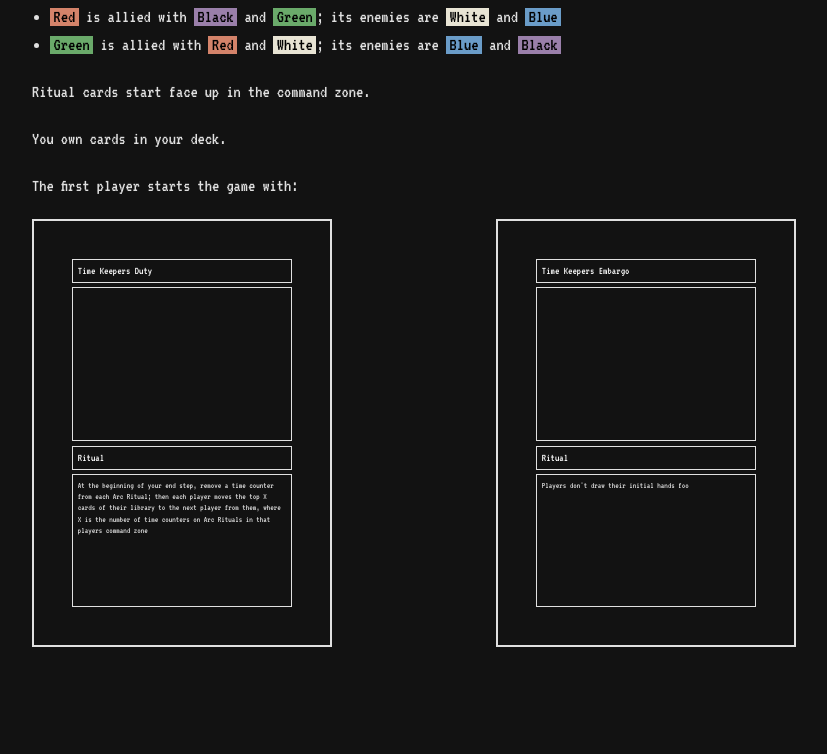
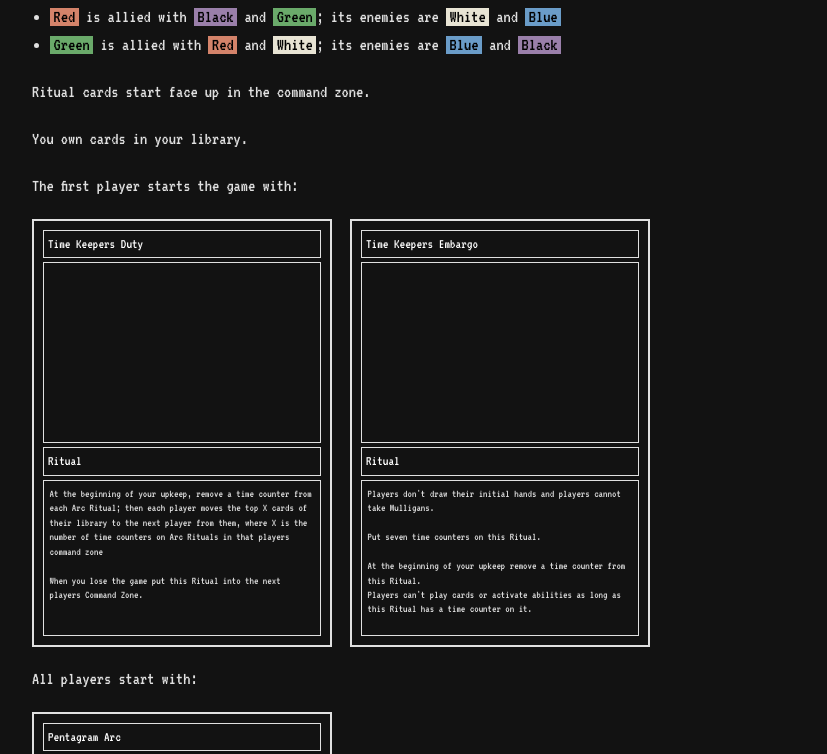
Before and after one commit to Code-Conjurer/ritual-mtg, a SvelteKit app: page /how-to-play in a window 1280 px wide. Shown: the part 400-1154 px from the top of the page, without its empty margins (226-1053 px from the left). Before the commit the page ends 1083 px from the top, so only its background shows below. Built offline with nearby package versions, Linux system fonts and the light colour scheme.

Commit message:
added pentagram arc card

```diff
--- a/src/lib/components/Card.svelte
+++ b/src/lib/components/Card.svelte
@@ -24,7 +24,7 @@
 		max-width: 300px;
 		background: var(--color-bg);
 		border: 2px solid var(--color-text);
-		padding: 3cqw;
+		padding: var(--space-sm);
 		box-sizing: border-box;
 		container-type: inline-size;
 	}
@@ -33,14 +33,14 @@
 		display: flex;
 		flex-direction: column;
 		height: 100%;
-		gap: 2cqw;
+		gap: var(--space-xs);
 	}
 
 	.card-title {
 		flex-shrink: 0;
 		border: 1px solid var(--color-text);
-		padding: 1cqw 2cqw;
-		font-size: 5cqw;
+		padding: 2px 4px;
+		font-size: 14px;
 		color: var(--color-text-bright);
 	}
 
@@ -53,8 +53,8 @@
 	.card-type {
 		flex-shrink: 0;
 		border: 1px solid var(--color-text);
-		padding: 1cqw 2cqw;
-		font-size: 5cqw;
+		padding: 2px 4px;
+		font-size: 14px;
 		color: var(--color-text-bright);
 	}
 
@@ -66,5 +66,6 @@
 		line-height: 1.3;
 		color: var(--color-text);
 		overflow: hidden;
+		white-space: pre-line;
 	}
 </style>
--- a/src/routes/+layout.svelte
+++ b/src/routes/+layout.svelte
@@ -8,7 +8,6 @@
 		{ label: 'How to Play', href: '/how-to-play' },
 		{ label: 'Deck Building', href: '/deck-building' },
 		{ label: 'Sample Cube', href: '/sample-cube' },
-		{ label: 'Fireplace', href: '/fireplace' }
 	];
 </script>
 
--- a/src/routes/how-to-play/+page.svelte
+++ b/src/routes/how-to-play/+page.svelte
@@ -5,7 +5,7 @@
 
 <Section title="How to Play">
 	<p>
-		Each colour has two allies and two enemies.
+		Each colour has two allies and two enemies:
 	</p>
 	<ul>
 		<li><span class='color-white'>White</span> is allied with <span class='color-green'>Green</span> and <span class='color-blue'>Blue</span>; its enemies are <span class='color-red'>Red</span> and <span class='color-black'>Black</span></li>
@@ -18,23 +18,32 @@
 		Ritual cards start face up in the command zone.
 	</p>
 	<p>
-		You own cards in your deck.
+		You own cards in your library.
 	</p>
 	<p>
 		The first player starts the game with:
 	</p>
 	<div class="card-container">
 		<Card title='Time Keepers Duty' type='Ritual' text=
-		'At the beginning of your end step, remove a time counter from each Arc Ritual; then each player moves the top X cards of their library to the next player from them, where X is the number of time counters on Arc Rituals in that players command zone
+		'At the beginning of your upkeep, remove a time counter from each Arc Ritual; then each player moves the top X cards of their library to the next player from them, where X is the number of time counters on Arc Rituals in that players command zone
+
+		When you lose the game put this Ritual into the next players Command Zone.
 		'/>
-		<Card title='Time Keepers Embargo' type='Ritual' text="
-		Players don't draw their initial hands
+		<Card title='Time Keepers Embargo' type='Ritual'
+			text="Players don't draw their initial hands and players cannot take Mulligans.
 
-		foo
-		"/>
+			Put seven time counters on this Ritual.
+
+			At the beginning of your upkeep remove a time counter from this Ritual.
+			Players can't play cards or activate abilities as long as this Ritual has a time counter on it."
+		/>
 	</div>
+	<p> All players start with:</p>
+	<Card title='Pentagram Arc' type='Ritual - Arc'
+	text="When you get this Ritual, put five time counters on it.
 
-		<!-- <Card title='title' type='ritual' text=''/> -->
+	At the beginning of your upkeep take the top X cards of your library and set them aside, where X is the number of time counters on this Ritual; you may look at and reorder cards these cards at any time; if you reveal, search, or they leave your library you may have them become basic lands of your choice while you own them (Cards set aside are still considered to be on top of your library)"
+	/>
 </Section>
 
 <style>
@@ -45,8 +54,8 @@
 
 	.card-container {
 		display: flex;
-		justify-content: space-between;
-		/* height: 400px; */
+		gap: 1rem;
+		padding-bottom: 1rem;
 	}
 
 	.color-white {
```
Also changed, not shown: src/routes/fireplace/+page.svelte (deleted, +0 -10 lines).
